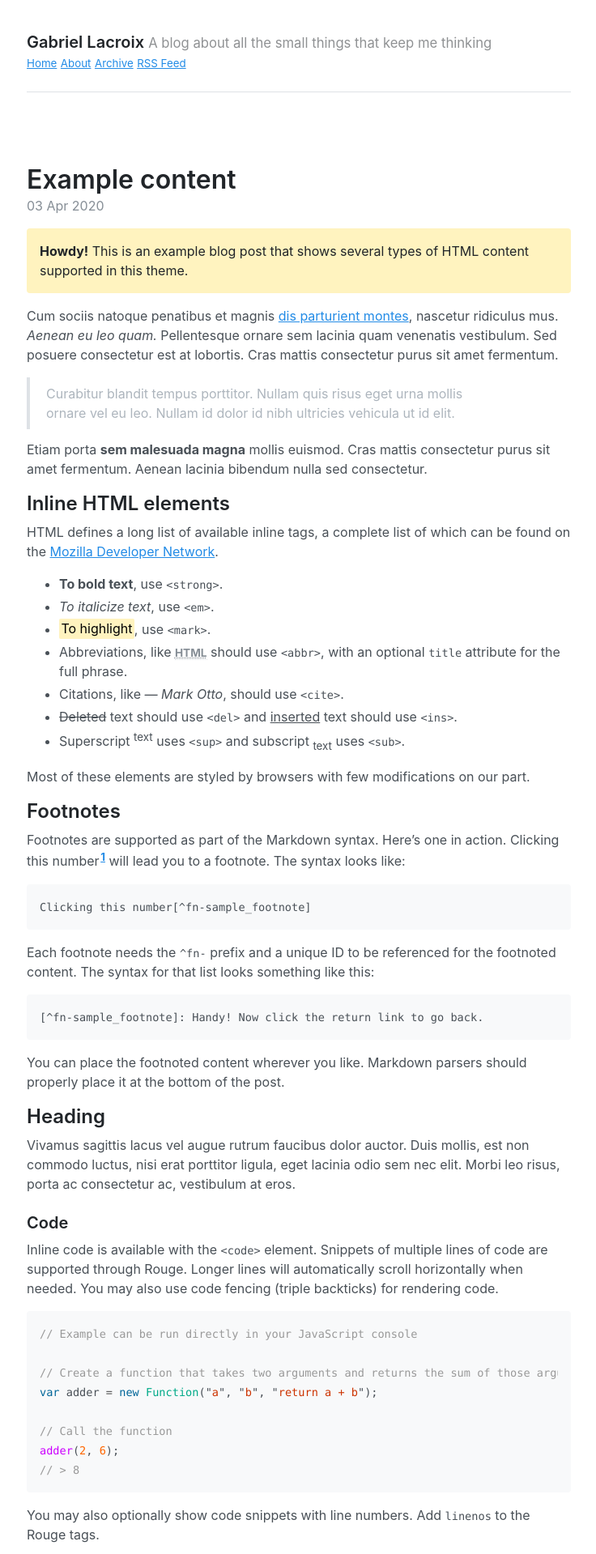
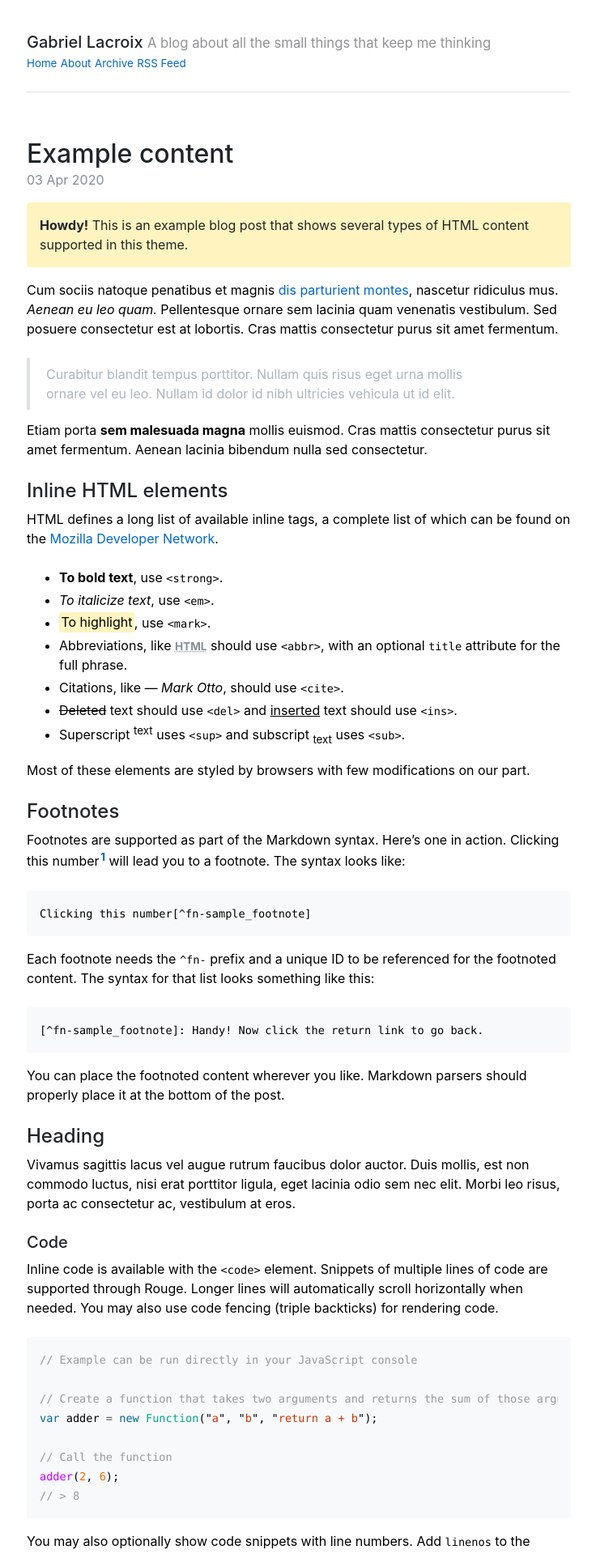
Before and after one commit to Gadiguibou/gadiguibou.github.io, a Jekyll site: the page built from index.html, in a window 1280 px wide. Shown: the top 1919 px of the page at 81% size, without its empty margins (271-1007 px from the left). Built offline with Jekyll 4.4.1, drawn with Linux system fonts in a browser that asks for light colours; the list of posts is cut into pages by our own code.

Commit message:
Customize CSS

```diff
--- a/_sass/_base.scss
+++ b/_sass/_base.scss
@@ -20,11 +20,13 @@ body {
 // No `:visited` state is required by default (browsers will use `a`)
 a {
   color: var(--link-color);
+  text-decoration: none;
 
   // `:focus` is linked to `:hover` for basic accessibility
   &:hover,
   &:focus {
     color: var(--link-hover-color);
+    text-decoration: underline;
   }
 
   strong {
@@ -68,3 +70,8 @@ mark {
   background-color: var(--yellow-100);
   border-radius: .125rem;
 }
+
+:focus {
+  outline: 4px solid var(--blue-300);
+  outline-offset: 1px;
+}
--- a/_sass/_masthead.scss
+++ b/_sass/_masthead.scss
@@ -5,7 +5,7 @@
 .masthead {
   padding-top: var(--spacer);
   padding-bottom: var(--spacer);
-  margin-bottom: var(--spacer-3);
+  margin-bottom: var(--spacer);
 }
 
 .masthead-title {
--- a/_sass/_type.scss
+++ b/_sass/_type.scss
@@ -4,7 +4,7 @@
 
 h1, h2, h3, h4, h5, h6 {
   margin-bottom: .5rem;
-  font-weight: 600;
+  font-weight: 500;
   line-height: 1.25;
   color: var(--heading-color);
 }
@@ -30,7 +30,7 @@ h4, h5, h6 {
 
 p {
   margin-top: 0;
-  margin-bottom: 1rem;
+  margin-bottom: 1.5rem;
 }
 
 ul, ol, dl {
--- a/_sass/_variables.scss
+++ b/_sass/_variables.scss
@@ -9,6 +9,8 @@
   --gray-700: #495057;
   --gray-800: #343a40;
   --gray-900: #212529;
+
+  --black: #1d1d1f
 
   --red: #fa5252;
   --pink: #e64980;
@@ -29,11 +31,11 @@
   --body-font: -apple-system, BlinkMacSystemFont, "Segoe UI", Roboto, "Helvetica Neue", Arial, "Noto Sans", sans-serif, "Apple Color Emoji", "Segoe UI Emoji", "Segoe UI Symbol", "Noto Color Emoji";
   --body-font-size: 16px;
   --body-line-height: 1.5;
-  --body-color: var(--gray-700);
+  --body-color: var(--black);
   --body-bg: #fff;
 
-  --link-color: var(--blue);
-  --link-hover-color: #1c7ed6;
+  --link-color: #06c;
+  --link-hover-color: #06c;
 
   --heading-color: var(--gray-900);
 
```
